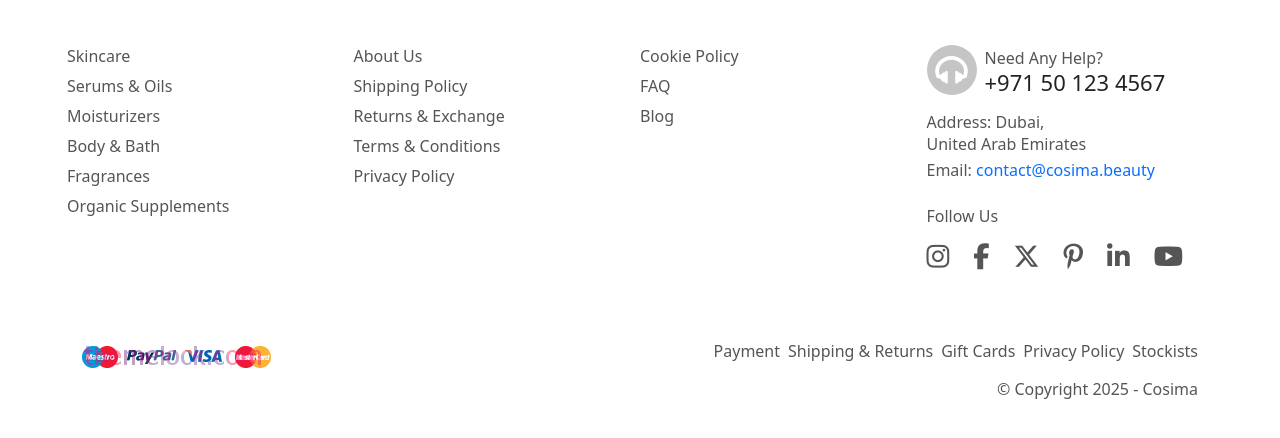
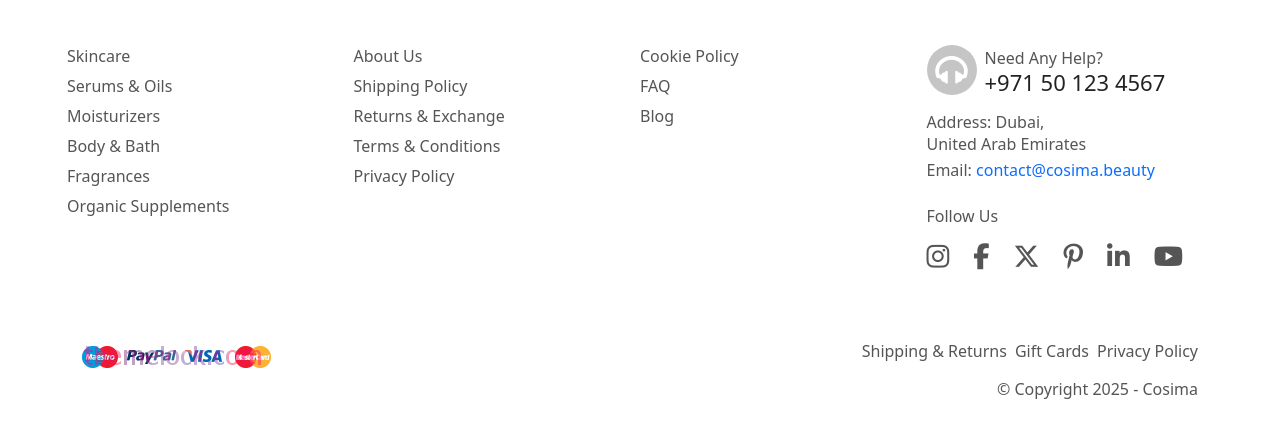
Before and after one commit to youssefdahmani93-code/cosima-site, a website: page home.html in a window 1280 px wide. Shown: the part 4263-4701 px from the top of the page. Drawn offline with nearby package versions, Linux system fonts and the light colour scheme.

Commit message:
Remove Payment and Stockists links from bottom footer, remove Htmlbean branding, clean up footer links, and link Instagram feed

```diff
--- a/home.html
+++ b/home.html
@@ -1114,19 +1114,13 @@
                         <div class="col-12 col-md-8 text-end">
                             <ul class="navbar-nav footerNav d-flex flex-md-row justify-content-end align-items-center mb-3">
                                 <li class="me-2 me-lg-7 mb-3 mb-md-0">
-                                    <a class="fw-light" href="javascript:void(0);">Payment</a>
-                                </li>
-                                <li class="me-2 me-lg-7 mb-3 mb-md-0">
                                     <a class="fw-light" href="javascript:void(0);">Shipping & Returns</a>
                                 </li>
                                 <li class="me-2 me-lg-7 mb-3 mb-md-0">
                                     <a class="fw-light" href="javascript:void(0);">Gift Cards</a>
                                 </li>
-                                <li class="me-2 me-lg-7 mb-3 mb-md-0">
+                                <li>
                                     <a class="fw-light" href="javascript:void(0);">Privacy Policy</a>
-                                </li>
-                                <li>
-                                    <a class="fw-light" href="contact-us.html">Stockists</a>
                                 </li>
                             </ul>
                             <p class="mb-0">&copy; Copyright 2025 - <a href="home.html" class="text-decoration-none">Cosima</a></p>
```
